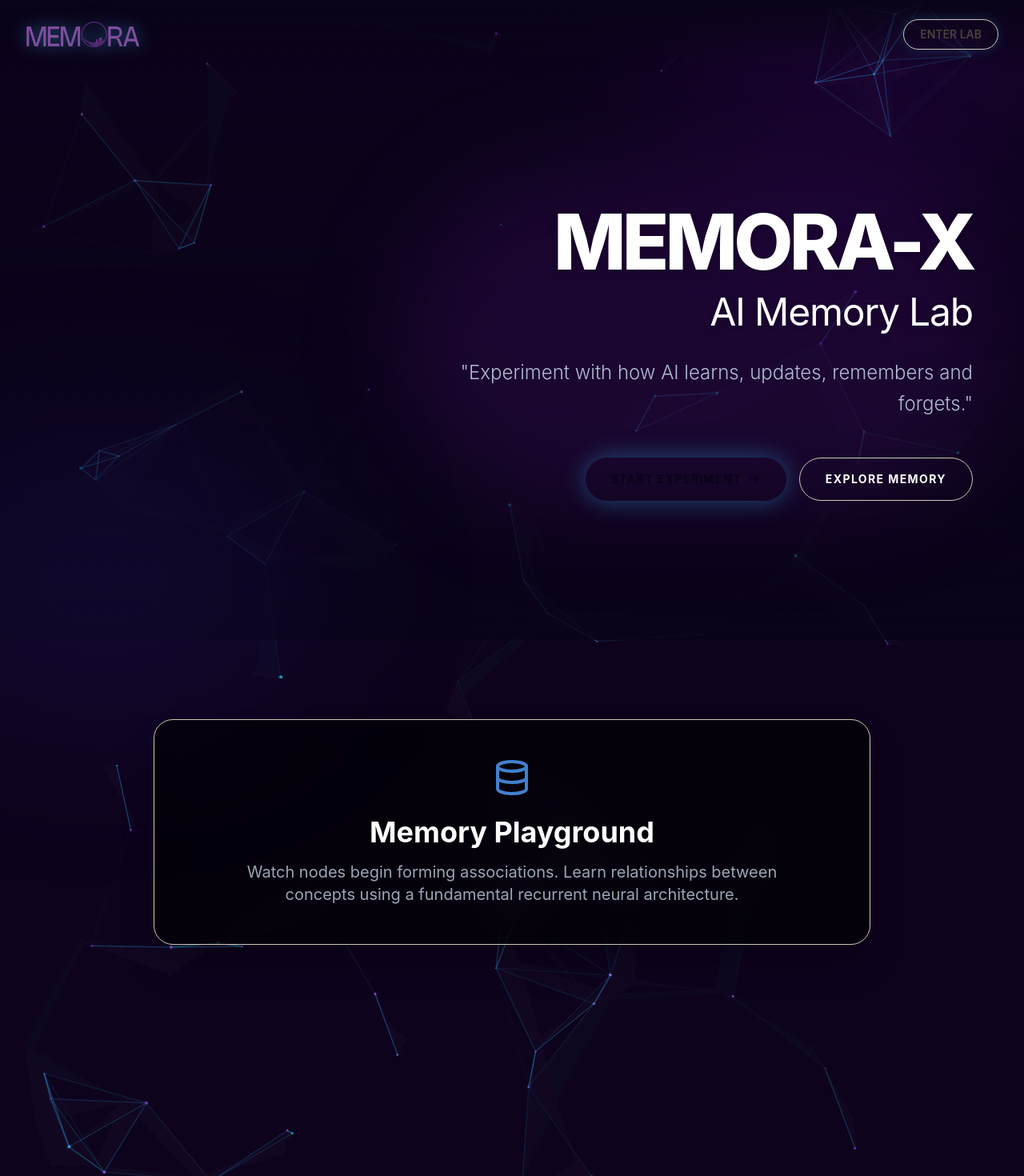
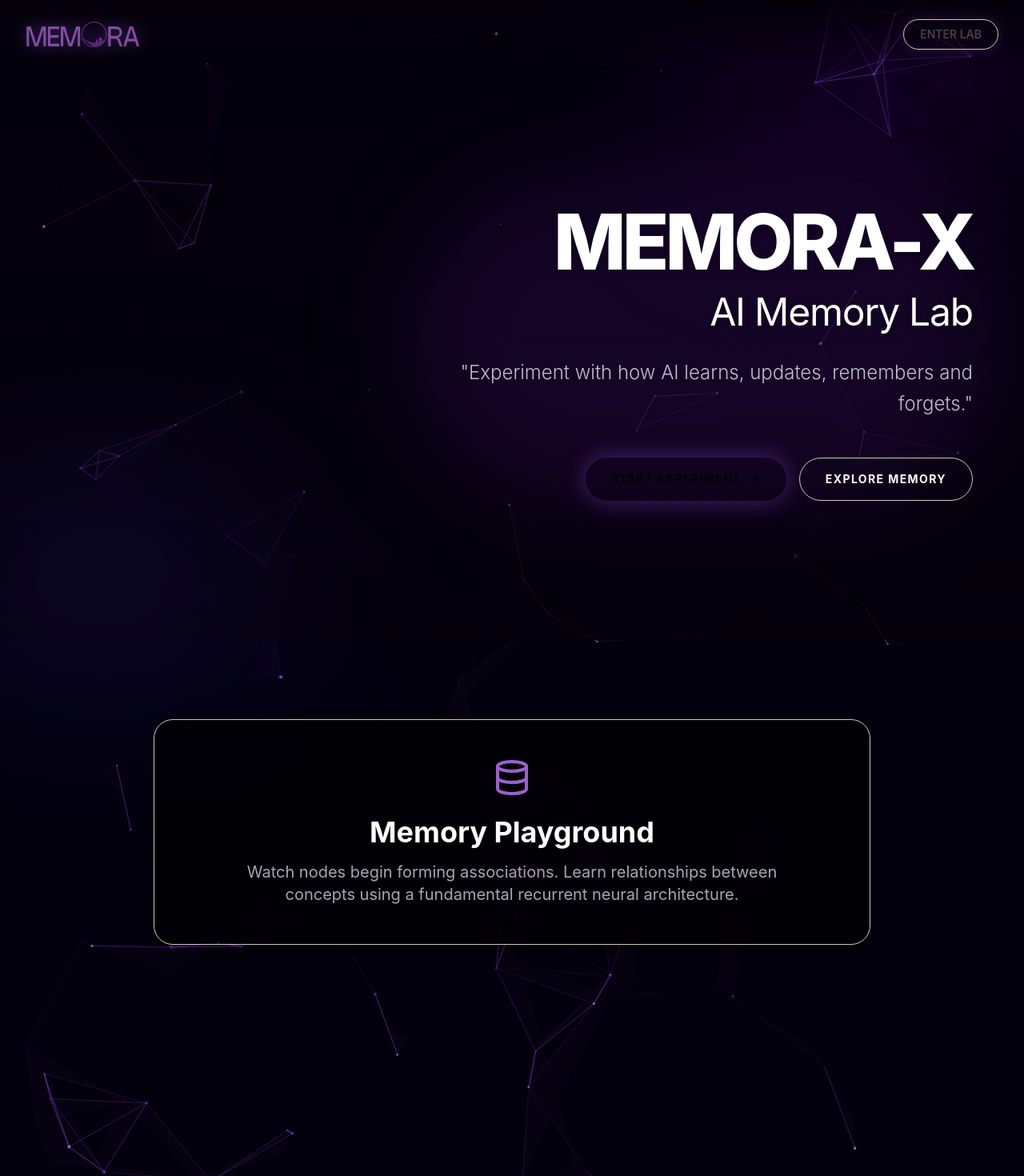
Before and after one commit to Deebiga21/MEMORA, a React (Vite) app: page / in a window 1280 px wide. Shown: the top 1470 px of the page at 80% size. Built offline with nearby package versions, Linux system fonts and the light colour scheme.

Commit message:
style: change landing page background to a deep purple black shade

```diff
--- a/src/components/NeuralBackground.tsx
+++ b/src/components/NeuralBackground.tsx
@@ -88,7 +88,7 @@ export const NeuralBackground: React.FC<NeuralBackgroundProps> = ({ mode }) => {
     let mouseX = -1000;
     let mouseY = -1000;
 
-    const colors = ['#38bdf8', '#818cf8', '#22d3ee', '#c084fc', '#a855f7', '#9333ea']; // cyan, indigo, sky, purple, violet, fuchsia
+    const colors = ['#818cf8', '#c084fc', '#a855f7', '#9333ea', '#7e22ce', '#d8b4fe']; // cyan, indigo, sky, purple, violet, fuchsia
 
     const init = () => {
       width = window.innerWidth;
@@ -106,7 +106,7 @@ export const NeuralBackground: React.FC<NeuralBackgroundProps> = ({ mode }) => {
 
     const draw = () => {
       // Dark violet/near-black fluid background
-      ctx.fillStyle = 'rgba(15, 5, 30, 0.2)'; // Slight trail effect
+      ctx.fillStyle = 'rgba(8, 0, 15, 0.2)'; // Slight trail effect
       ctx.fillRect(0, 0, width, height);
 
       // Connection threshold based on mode
@@ -135,7 +135,7 @@ export const NeuralBackground: React.FC<NeuralBackgroundProps> = ({ mode }) => {
             let alpha = (1 - dist / connectionDistance) * 0.3;
             alpha += mouseGlow * 0.4; // Brighter near mouse
 
-            let strokeStyle = `rgba(56, 189, 248, ${alpha})`; // Default blue
+            let strokeStyle = `rgba(168, 85, 247, ${alpha})`; // Default blue
 
             if (mode === 'FAST_WEIGHT') {
               strokeStyle = `rgba(34, 211, 238, ${alpha * 1.5})`; // Cyan brighter
@@ -196,8 +196,8 @@ export const NeuralBackground: React.FC<NeuralBackgroundProps> = ({ mode }) => {
         ctx.beginPath();
         ctx.arc(mouseX, mouseY, 150, 0, Math.PI * 2);
         const gradient = ctx.createRadialGradient(mouseX, mouseY, 0, mouseX, mouseY, 150);
-        gradient.addColorStop(0, 'rgba(56, 189, 248, 0.05)');
-        gradient.addColorStop(1, 'rgba(56, 189, 248, 0)');
+        gradient.addColorStop(0, 'rgba(168, 85, 247, 0.05)');
+        gradient.addColorStop(1, 'rgba(168, 85, 247, 0)');
         ctx.fillStyle = gradient;
         ctx.fill();
       }
@@ -238,7 +238,7 @@ export const NeuralBackground: React.FC<NeuralBackgroundProps> = ({ mode }) => {
     <canvas
       ref={canvasRef}
       className="fixed inset-0 pointer-events-none z-0"
-      style={{ background: '#0a0418' }}
+      style={{ background: '#05000a' }}
     />
   );
 };
--- a/src/pages/LandingPage.tsx
+++ b/src/pages/LandingPage.tsx
@@ -52,14 +52,14 @@ export const LandingPage: React.FC<LandingPageProps> = ({ onLaunch }) => {
       <NeuralBackground mode={bgMode} />
 
       {/* Navbar */}
-      <nav className="fixed top-0 left-0 right-0 w-full flex justify-between items-center px-8 py-6 z-50 bg-gradient-to-b from-[#0a0418] to-transparent">
+      <nav className="fixed top-0 left-0 right-0 w-full flex justify-between items-center px-8 py-6 z-50 bg-gradient-to-b from-[#05000a] to-transparent">
         <div className="flex items-center gap-2">
-          <img src={memoraLogo} alt="MEMORA" className="h-8 object-contain drop-shadow-[0_0_10px_rgba(56,189,248,0.5)]" />
+          <img src={memoraLogo} alt="MEMORA" className="h-8 object-contain drop-shadow-[0_0_10px_rgba(168,85,247,0.5)]" />
         </div>
         <div className="flex items-center gap-6 text-sm font-medium">
           <button
             onClick={onLaunch}
-            className="bg-primary/10 hover:bg-primary/20 text-primary border border-primary/30 px-5 py-2 rounded-full transition-all font-semibold shadow-[0_0_15px_rgba(56,189,248,0.2)] hover:shadow-[0_0_25px_rgba(56,189,248,0.4)]"
+            className="bg-primary/10 hover:bg-primary/20 text-primary border border-primary/30 px-5 py-2 rounded-full transition-all font-semibold shadow-[0_0_15px_rgba(168,85,247,0.2)] hover:shadow-[0_0_25px_rgba(168,85,247,0.4)]"
           >
             ENTER LAB
           </button>
@@ -68,7 +68,7 @@ export const LandingPage: React.FC<LandingPageProps> = ({ onLaunch }) => {
 
       {/* Hero Section */}
       <section ref={heroRef} className="relative min-h-screen flex items-center justify-center px-8 z-10 pt-20">
-        <div className="absolute inset-0 bg-gradient-to-b from-transparent via-[#0a0418]/40 to-[#0a0418]/80 pointer-events-none" />
+        <div className="absolute inset-0 bg-gradient-to-b from-transparent via-[#05000a]/40 to-[#05000a]/80 pointer-events-none" />
 
         {/* Ambient Purple Glows */}
         <div className="absolute top-[-10%] right-[-5%] w-[40%] h-[40%] bg-purple-600/10 rounded-full blur-[120px] pointer-events-none" />
@@ -83,14 +83,14 @@ export const LandingPage: React.FC<LandingPageProps> = ({ onLaunch }) => {
               <span className="block text-4xl md:text-5xl mt-4 font-normal text-primary tracking-tight">AI Memory Lab</span>
             </h1>
 
-            <p className="text-xl md:text-2xl text-blue-100/80 leading-relaxed font-light ml-auto">
+            <p className="text-xl md:text-2xl text-purple-100/80 leading-relaxed font-light ml-auto">
               "Experiment with how AI learns, updates, remembers and forgets."
             </p>
 
             <div className="flex flex-col sm:flex-row justify-end gap-4 pt-4">
               <button
                 onClick={onLaunch}
-                className="bg-primary hover:bg-primary/90 text-[#0a0418] px-8 py-4 rounded-full text-sm font-bold transition-all flex items-center justify-center gap-2 tracking-widest shadow-[0_0_30px_rgba(56,189,248,0.4)] hover:shadow-[0_0_50px_rgba(56,189,248,0.6)] hover:scale-105"
+                className="bg-primary hover:bg-primary/90 text-[#05000a] px-8 py-4 rounded-full text-sm font-bold transition-all flex items-center justify-center gap-2 tracking-widest shadow-[0_0_30px_rgba(168,85,247,0.4)] hover:shadow-[0_0_50px_rgba(168,85,247,0.6)] hover:scale-105"
               >
                 START EXPERIMENT <ArrowRight className="w-4 h-4" />
               </button>
@@ -110,9 +110,9 @@ export const LandingPage: React.FC<LandingPageProps> = ({ onLaunch }) => {
 
         <section ref={playgroundRef} className="min-h-[60vh] flex items-center justify-center px-8">
           <div className="w-full max-w-4xl bg-black/60 backdrop-blur-xl border border-border p-12 rounded-3xl text-center shadow-2xl transition-transform hover:scale-[1.02]">
-            <Database className="w-12 h-12 text-blue-400 mx-auto mb-6 opacity-80" />
+            <Database className="w-12 h-12 text-purple-400 mx-auto mb-6 opacity-80" />
             <h2 className="text-4xl font-bold mb-4 text-white">Memory Playground</h2>
-            <p className="text-xl text-blue-100/70 max-w-2xl mx-auto">
+            <p className="text-xl text-purple-100/70 max-w-2xl mx-auto">
               Watch nodes begin forming associations. Learn relationships between concepts using a fundamental recurrent neural architecture.
             </p>
           </div>
@@ -147,7 +147,7 @@ export const LandingPage: React.FC<LandingPageProps> = ({ onLaunch }) => {
             </p>
             <button
               onClick={onLaunch}
-              className="mt-12 bg-primary/20 hover:bg-primary border border-primary text-white px-8 py-4 rounded-full text-sm font-bold transition-all inline-flex items-center justify-center gap-2 tracking-widest shadow-[0_0_30px_rgba(56,189,248,0.4)]"
+              className="mt-12 bg-primary/20 hover:bg-primary border border-primary text-white px-8 py-4 rounded-full text-sm font-bold transition-all inline-flex items-center justify-center gap-2 tracking-widest shadow-[0_0_30px_rgba(168,85,247,0.4)]"
             >
               START EXPERIMENT <Play className="w-4 h-4" />
             </button>
```
